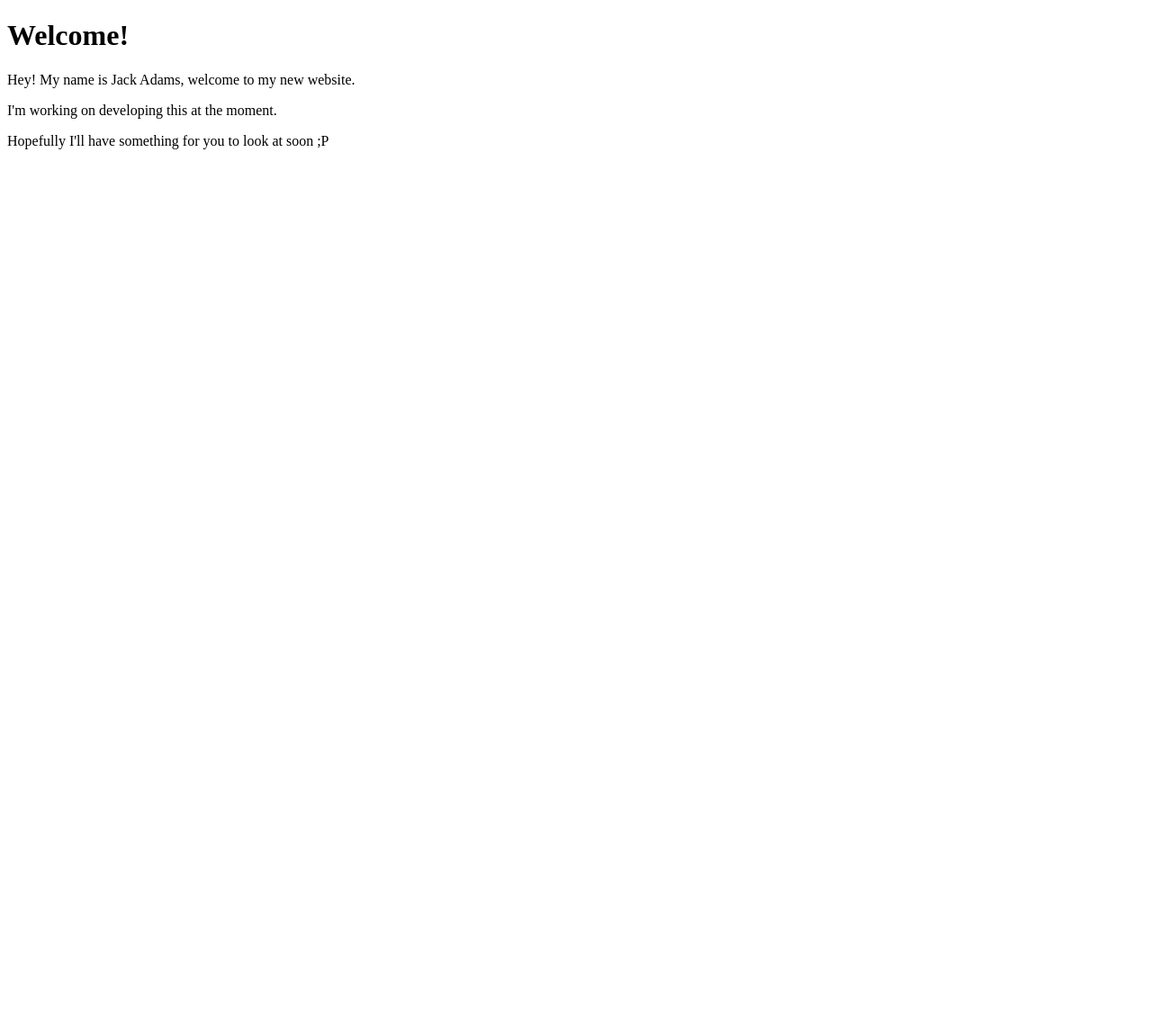
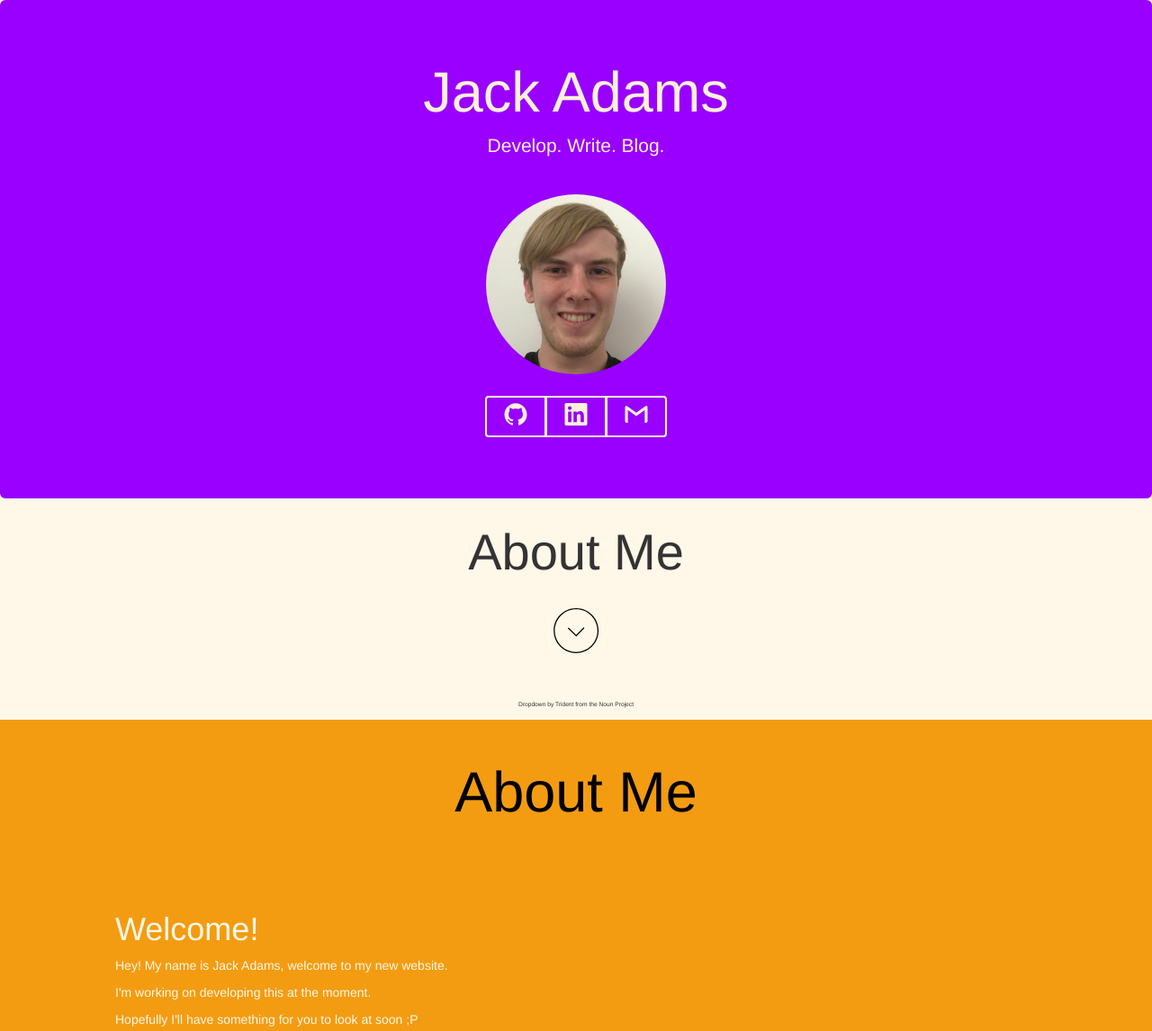
Before and after one commit to Janshai/Janshai.github.io, a plain HTML site: page index.html in a window 1280 px wide. Shown: the top 1146 px of the page at 90% size. Before the commit the page ends 800 px from the top, so only its background shows below. Drawn offline with nearby package versions, Linux system fonts and the light colour scheme.

Commit message:
Added first page and started about

```diff
--- /dev/null
+++ b/baseStylesheet.css
@@ -0,0 +1,77 @@
+html, body, .container-fluid, .row {height: 100%;}
+
+.welcome {
+    height: 100vh;
+    background-color: #fff7e7;
+}
+
+.welcome-header {
+    background-color: #9900FF !important;
+    color: #FEF1D8;
+}
+
+.imgMe {
+    max-height: 200px;
+    max-width: 200px;
+    height: auto;
+    width: auto;
+    margin-top: 2%;
+}
+
+.header-text {
+    text-align: center;
+    display: block;
+}
+
+.btn-header {
+    background-color: #9900FF;
+    border-width: 2px;
+    border-color: #FEF1D8;
+    margin-bottom: 10%;
+}
+
+.bottom-text-welcome {
+    text-align: center;
+    position: absolute;
+    top: 85%;
+    left: 50%;
+    transform: translateX(-50%) translateY(-50%);
+}
+
+.about {
+    height: 75vh;
+    background-color: #f39c12 ;
+}
+.about-header {
+    background-color: #f39c12 !important;
+    color: black;
+}
+
+.padded-text-about {
+    padding-left: 10%;
+    padding-right: 10%;
+    padding-top: 1%;
+    color: #fff7e7;
+}
+
+.about-bottom {
+    background-color:  #09b252;
+    height: 25vh;
+    text-align: center;
+}
+
+.svg-colour {
+    fill: #FEF1D8
+}
+
+.bottom-text h1 {
+    font-size: 4em;
+    margin-bottom: 10%;
+}
+.about-bottom h1 {
+    font-size: 4em;
+    margin-bottom: 2%;
+}
+.saved {
+    background-color: #FEF1D8;
+}
--- a/index.html
+++ b/index.html
@@ -1,14 +1,76 @@
 <!DOCTYPE html>
-<html>
+<html lang="en">
 <head>
 <title>Hey, I'm Jack :)</title>
+<meta charset="utf-8">
+<meta name="viewport" content="width=device-width, initial-scale=1">
+
+
+<!-- Latest compiled and minified CSS -->
+<link rel="stylesheet" href="https://maxcdn.bootstrapcdn.com/bootstrap/3.3.7/css/bootstrap.min.css">
+<link rel="stylesheet" href="baseStylesheet.css">
+
+<!-- jQuery library -->
+<script src="https://ajax.googleapis.com/ajax/libs/jquery/3.3.1/jquery.min.js"></script>
+
+<!-- Latest compiled JavaScript -->
+<script src="https://maxcdn.bootstrapcdn.com/bootstrap/3.3.7/js/bootstrap.min.js"></script>
 </head>
 <body>
+<div class="container-fluid">
 
-<h1>Welcome!</h1>
-<p>Hey! My name is Jack Adams, welcome to my new website.</p>
-<p>I'm working on developing this at the moment.</p>
-<p>Hopefully I'll have something for you to look at soon ;P</p>
+    <div class = "row welcome">
 
+
+        <div class="jumbotron welcome-header">
+            <div class="row" style="text-align: center">
+                <h1>Jack Adams</h1>
+                <p>Develop. Write. Blog.</p>
+            </div>
+
+            <div class="row">
+                <img class="center-block img-circle imgMe" src="images/me.jpeg" alt="My pretty face">
+            </div>
+
+            <div class="row">
+                <div class="text-center">
+                    <div class="btn-group" style="margin-top: 2%">
+                        <button type="button" class="btn btn-header"><svg class= "svg-colour" width="40px" height="25px" aria-labelledby="simpleicons-github-icon" role="img" viewBox="0 0 24 24" xmlns="http://www.w3.org/2000/svg"><title id="simpleicons-github-icon">GitHub icon</title><path d="M12 .297c-6.63 0-12 5.373-12 12 0 5.303 3.438 9.8 8.205 11.385.6.113.82-.258.82-.577 0-.285-.01-1.04-.015-2.04-3.338.724-4.042-1.61-4.042-1.61C4.422 18.07 3.633 17.7 3.633 17.7c-1.087-.744.084-.729.084-.729 1.205.084 1.838 1.236 1.838 1.236 1.07 1.835 2.809 1.305 3.495.998.108-.776.417-1.305.76-1.605-2.665-.3-5.466-1.332-5.466-5.93 0-1.31.465-2.38 1.235-3.22-.135-.303-.54-1.523.105-3.176 0 0 1.005-.322 3.3 1.23.96-.267 1.98-.399 3-.405 1.02.006 2.04.138 3 .405 2.28-1.552 3.285-1.23 3.285-1.23.645 1.653.24 2.873.12 3.176.765.84 1.23 1.91 1.23 3.22 0 4.61-2.805 5.625-5.475 5.92.42.36.81 1.096.81 2.22 0 1.606-.015 2.896-.015 3.286 0 .315.21.69.825.57C20.565 22.092 24 17.592 24 12.297c0-6.627-5.373-12-12-12"/></svg></button>
+                        <button type="button" class="btn btn-header"><svg class= "svg-colour" width="40px" height="25px" aria-labelledby="simpleicons-linkedin-icon" role="img" viewBox="0 0 24 24" xmlns="http://www.w3.org/2000/svg"><title id="simpleicons-linkedin-icon">LinkedIn icon</title><path d="M20.447 20.452h-3.554v-5.569c0-1.328-.027-3.037-1.852-3.037-1.853 0-2.136 1.445-2.136 2.939v5.667H9.351V9h3.414v1.561h.046c.477-.9 1.637-1.85 3.37-1.85 3.601 0 4.267 2.37 4.267 5.455v6.286zM5.337 7.433c-1.144 0-2.063-.926-2.063-2.065 0-1.138.92-2.063 2.063-2.063 1.14 0 2.064.925 2.064 2.063 0 1.139-.925 2.065-2.064 2.065zm1.782 13.019H3.555V9h3.564v11.452zM22.225 0H1.771C.792 0 0 .774 0 1.729v20.542C0 23.227.792 24 1.771 24h20.451C23.2 24 24 23.227 24 22.271V1.729C24 .774 23.2 0 22.222 0h.003z"/></svg></button>
+                        <button type="button" class="btn btn-header"><svg class= "svg-colour" width="40px" height="25px" aria-labelledby="simpleicons-gmail-icon" role="img" viewBox="0 0 24 24" xmlns="http://www.w3.org/2000/svg"><title id="simpleicons-gmail-icon">Gmail icon</title><path d="M24 4.5v15c0 .85-.65 1.5-1.5 1.5H21V7.387l-9 6.463-9-6.463V21H1.5C.649 21 0 20.35 0 19.5v-15c0-.425.162-.8.431-1.068C.7 3.16 1.076 3 1.5 3H2l10 7.25L22 3h.5c.425 0 .8.162 1.069.432.27.268.431.643.431 1.068z"/></svg></button>
+                    </div>
+                </div>
+
+            </div>
+        </div>
+
+        <div class="bottom-text-welcome bottom-text">
+            <h1>About Me</h1>
+            <svg style="margin-bottom: 10%" width="80px" height="80px" xmlns="http://www.w3.org/2000/svg" xmlns:xlink="http://www.w3.org/1999/xlink" version="1.1" x="0px" y="0px" viewBox="0 0 100 125" style="enable-background:new 0 0 100 100;" xml:space="preserve"><g><polygon points="64.5,45.7 63.1,44.3 50.1,57.5 36.9,44.6 35.5,46.1 50.2,60.4  "/><path d="M50,89c21.5,0,39-17.5,39-39S71.5,11,50,11S11,28.5,11,50S28.5,89,50,89z M50,13c20.4,0,37,16.6,37,37S70.4,87,50,87   S13,70.4,13,50S29.6,13,50,13z"/></g></svg>
+            <p style="font-size: 5pt;">Dropdown by Trident from the Noun Project</p>
+        </div>
+    </div>
+
+    <div class="row about">
+        <div class="jumbotron about-header" style="padding-top: 2%; padding-bottom: 2%">
+            <div class="row" style="text-align: center">
+                <h1>About Me</h1>
+            </div>
+        </div>
+        <div class="padded-text-about">
+            <h1>Welcome!</h1>
+            <p>Hey! My name is Jack Adams, welcome to my new website.</p>
+            <p>I'm working on developing this at the moment.</p>
+            <p>Hopefully I'll have something for you to look at soon ;P</p>
+        </div>
+    </div>
+    <div class="row about-bottom">
+
+            <h1>Projects</h1>
+            <svg width="80px" height="80px" xmlns="http://www.w3.org/2000/svg" xmlns:xlink="http://www.w3.org/1999/xlink" version="1.1" x="0px" y="0px" viewBox="0 0 100 125" style="enable-background:new 0 0 100 100;" xml:space="preserve"><g><polygon points="64.5,45.7 63.1,44.3 50.1,57.5 36.9,44.6 35.5,46.1 50.2,60.4  "/><path d="M50,89c21.5,0,39-17.5,39-39S71.5,11,50,11S11,28.5,11,50S28.5,89,50,89z M50,13c20.4,0,37,16.6,37,37S70.4,87,50,87   S13,70.4,13,50S29.6,13,50,13z"/></g></svg>
+    </div>
+
+
+</div>
 </body>
 </html>
```
Also changed, not shown: images/me.jpeg (added), svg/github.svg (added), svg/gmail.svg (added), svg/linkedin.svg (added), svg/noun_Dropdown_1542657.svg (added).
